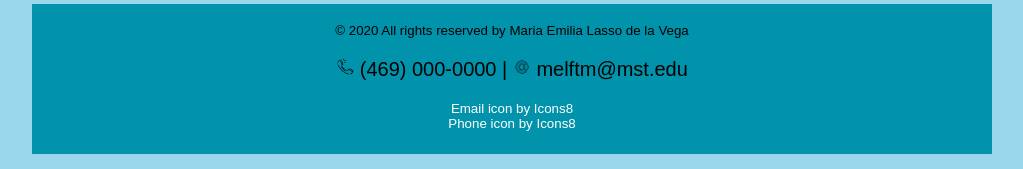
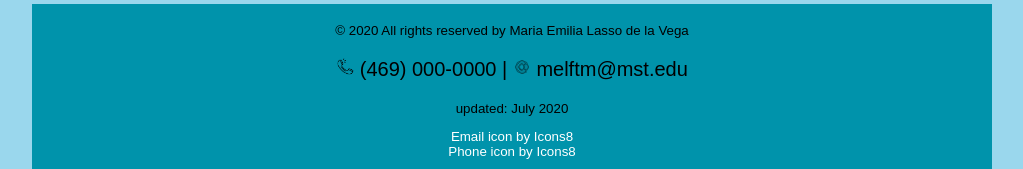
Before and after one commit to melftm/melftm.github.io, a plain HTML site: page islt_7310/resume.html in a window 1280 px wide. Shown: the part 1403-1572 px from the top of the page, without its empty margins (128-1151 px from the left). Drawn offline with Linux system fonts and the light colour scheme.

Commit message:
Update resume.html

```diff
--- a/islt_7310/resume.html
+++ b/islt_7310/resume.html
@@ -79,6 +79,7 @@ Tested: July 29, 2018 - Firefox, Edge, and Chrome
         (469) 000-0000 |
         <img class="icons" src="images/email.png" width="18" alt="email icon">
         <a href="mailto:melftm@mst.edu" id="mail_foot">melftm@mst.edu</a></p>
+	   <p>updated: July 2020</p>
 
         <p><a href="https://icons8.com/icon/103129/email">Email icon by Icons8</a> <br>
         <a href="https://icons8.com/icon/47813/phone">Phone icon by Icons8</a></p>
```
